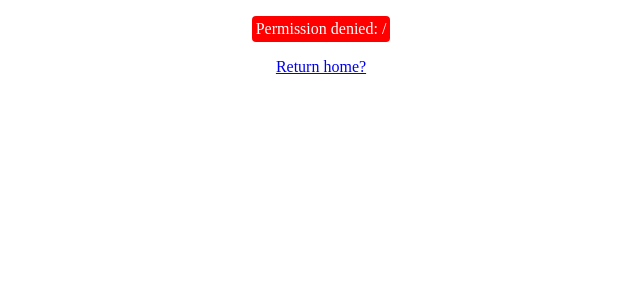
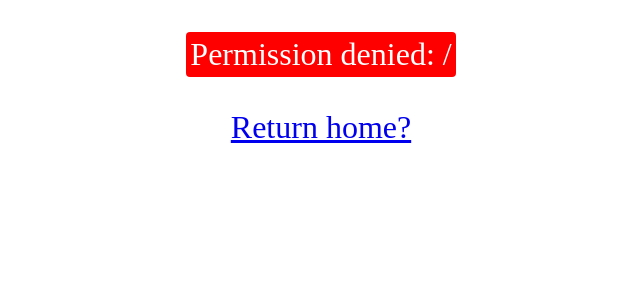
Before and after one commit to akanksh-cs50/browser-ui, a Flask app: page / in a window 1280 px wide. Shown: the top 300 px of the page, without its empty margins (319-959 px from the left). Run offline with Flask 3, Linux system fonts and the light colour scheme.

Commit message:
changed font-size to 4vh here also

```diff
--- a/templates/error.html
+++ b/templates/error.html
@@ -4,6 +4,9 @@
     <meta charset="UTF-8" />
     <title>Error</title>
 	<style>
+		body {
+			font-size: 4vh;
+		}
 		p {
 			background-color: cyan;
 			filter: invert(100%);
```
